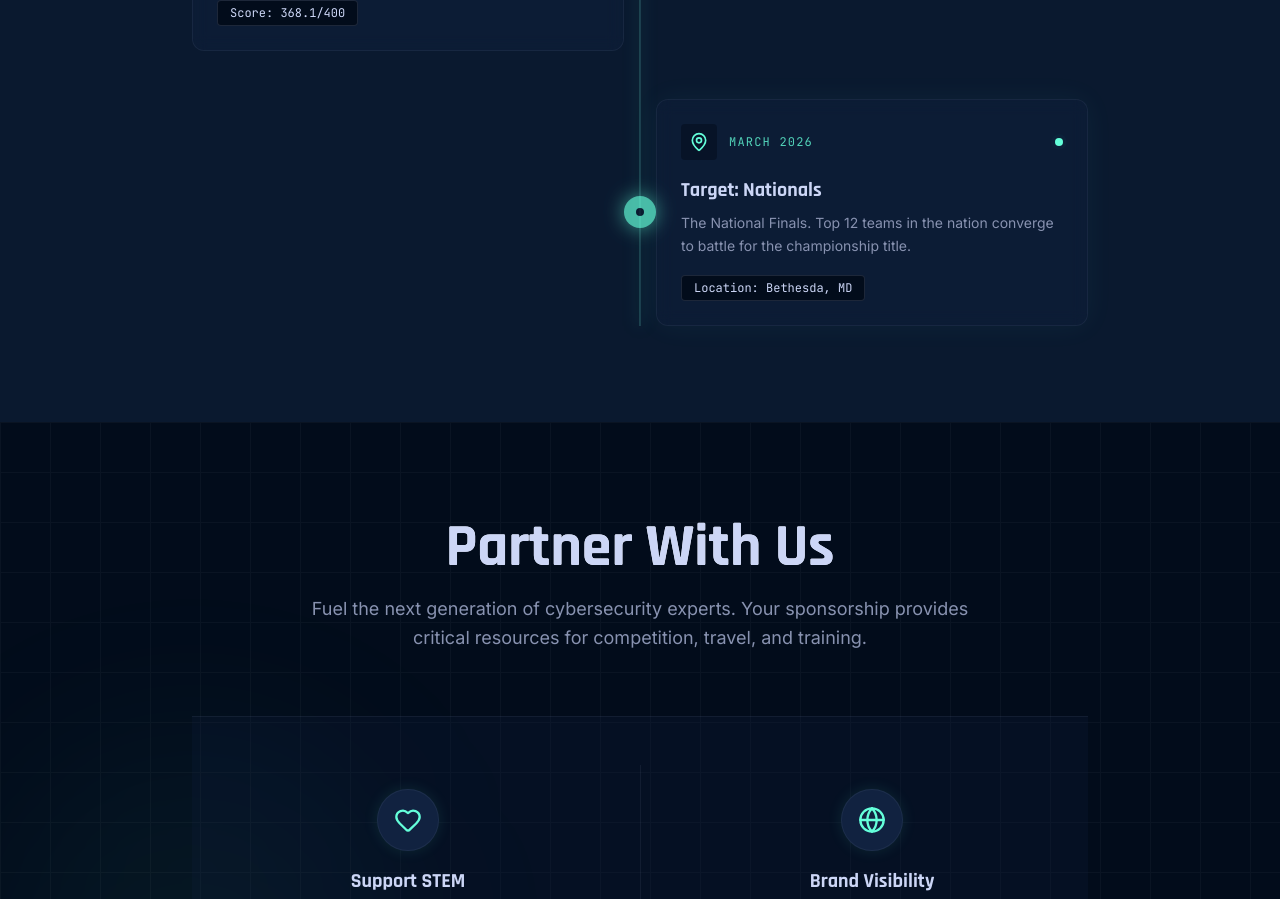
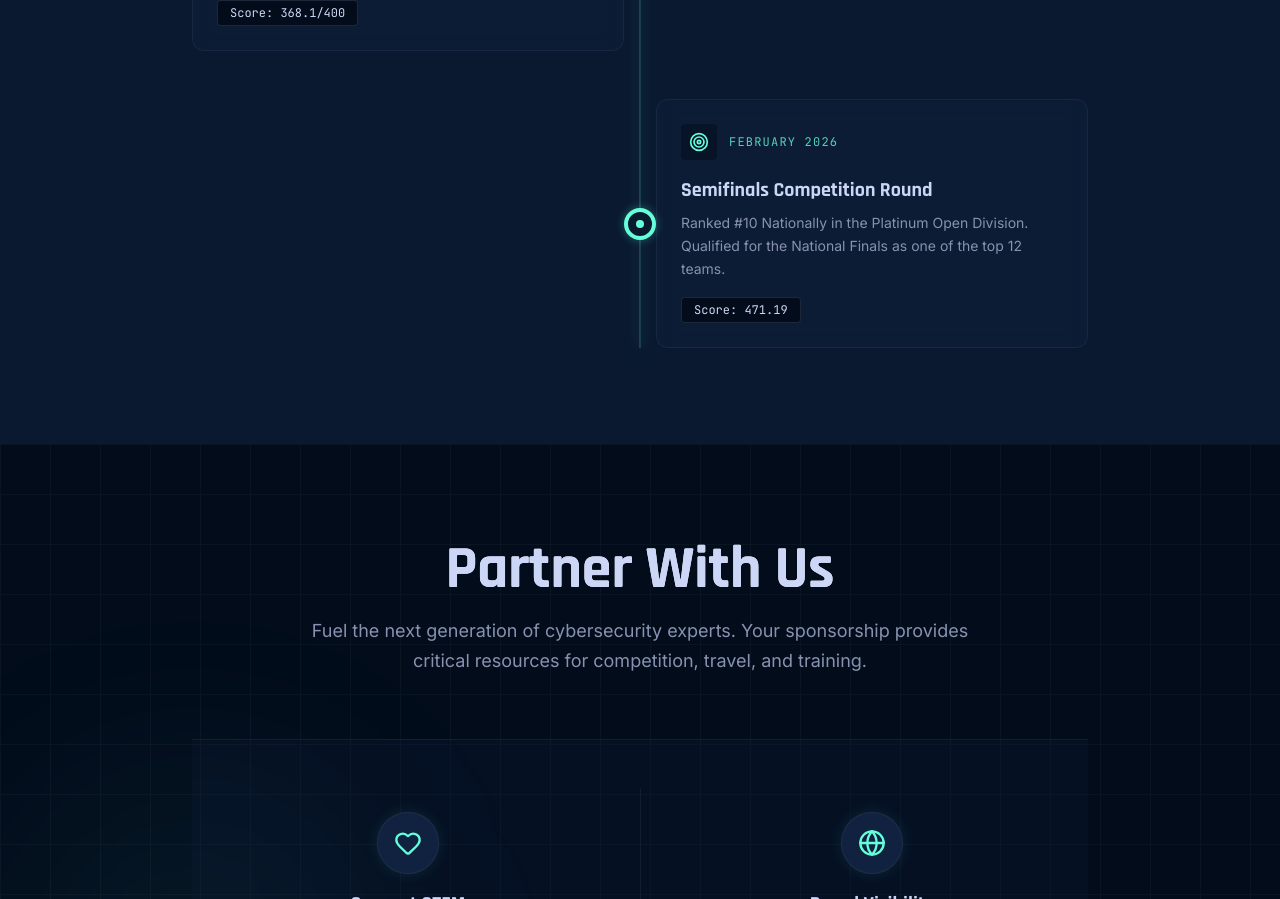
Before and after one commit to brodie10/jagscyber, a React (Vite) app: page / in a window 1280 px wide. Shown: the part 2440-3339 px from the top of the page. Built offline with nearby package versions, Linux system fonts and the light colour scheme.

Commit message:
Updated Semifinal Round

```diff
--- a/src/components/Roadmap.jsx
+++ b/src/components/Roadmap.jsx
@@ -1,6 +1,6 @@
 import React from 'react';
 import { motion } from 'framer-motion';
-import { Terminal, Shield, Trophy, MapPin, Target } from 'lucide-react';
+import { Terminal, Shield, Trophy, Target } from 'lucide-react';
 
 const milestones = [
     {
@@ -28,12 +28,12 @@ const milestones = [
         stats: "Score: 368.1/400"
     },
     {
-        title: "Target: Nationals",
-        date: "March 2026",
-        description: "The National Finals. Top 12 teams in the nation converge to battle for the championship title.",
-        icon: MapPin,
-        status: "current",
-        stats: "Location: Bethesda, MD"
+        title: "Semifinals Competition Round",
+        date: "February 2026",
+        description: "Ranked #10 Nationally in the Platinum Open Division. Qualified for the National Finals as one of the top 12 teams.",
+        icon: Target,
+        status: "completed",
+        stats: "Score: 471.19"
     }
 ];
 
```
